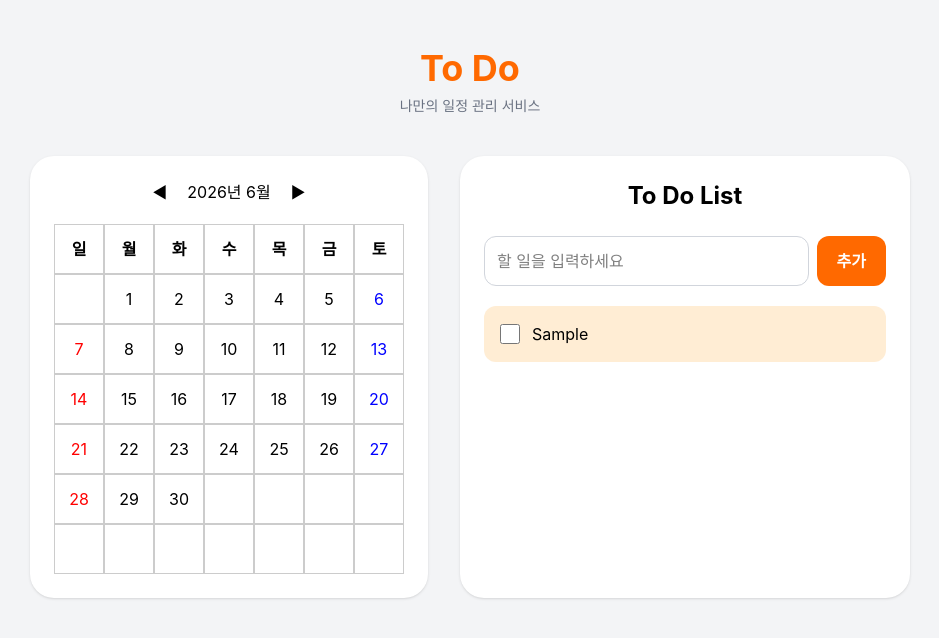
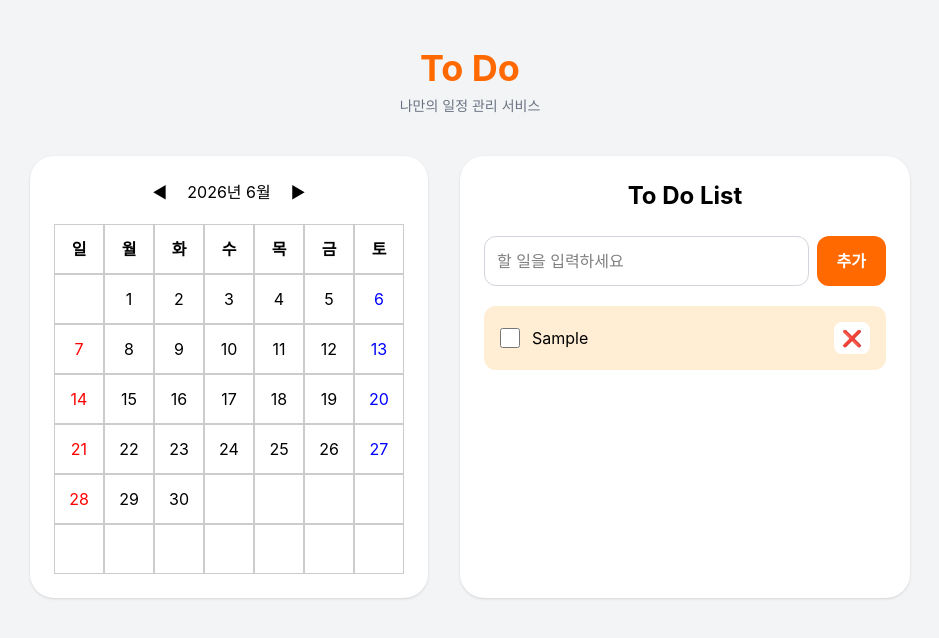
Before and after one commit to o25e/2026-fe-session-plan-project, a React (Vite) app: page /main in a window 1280 px wide. Both pictures are taken after typing "Sample" into the empty fields and a click on the button "추가". Shown: the top 638 px of the page, without its empty margins (170-1109 px from the left). Built offline with nearby package versions, Linux system fonts and the light colour scheme.

Commit message:
feat: 할 일 삭제 기능 추가

```diff
--- a/src/pages/Main.jsx
+++ b/src/pages/Main.jsx
@@ -31,6 +31,10 @@ function Main() {
                     : todo
             )
         );
+    };
+
+    const deleteTodo = (id) => {
+        setTodos(todos.filter((todo) => todo.id !== id));
     };
 
     return (
@@ -84,6 +88,9 @@ function Main() {
                                 key={todo.id}
                                 className="rounded-xl bg-orange-100 p-4"
                             >
+                                <div className="flex items-center justify-between">
+
+                                    {/* 왼쪽: 체크박스 */}
                                     <div className="flex items-center gap-3">
                                         <input
                                             type="checkbox"
@@ -104,6 +111,15 @@ function Main() {
                                             {todo.text}
                                         </span>
                                     </div>
+
+                                    {/* 오른쪽: 삭제 버튼 */}
+                                    <button
+                                        onClick={() => deleteTodo(todo.id)}
+                                        className="rounded-lg bg-white px-2 py-1 text-gray-600 hover:bg-gray-200"
+                                    >
+                                        ❌
+                                    </button>
+                                </div>
                             </div>
                         ))}
                     </div>
```
Lines whose indentation alone changed are shown as unchanged.
